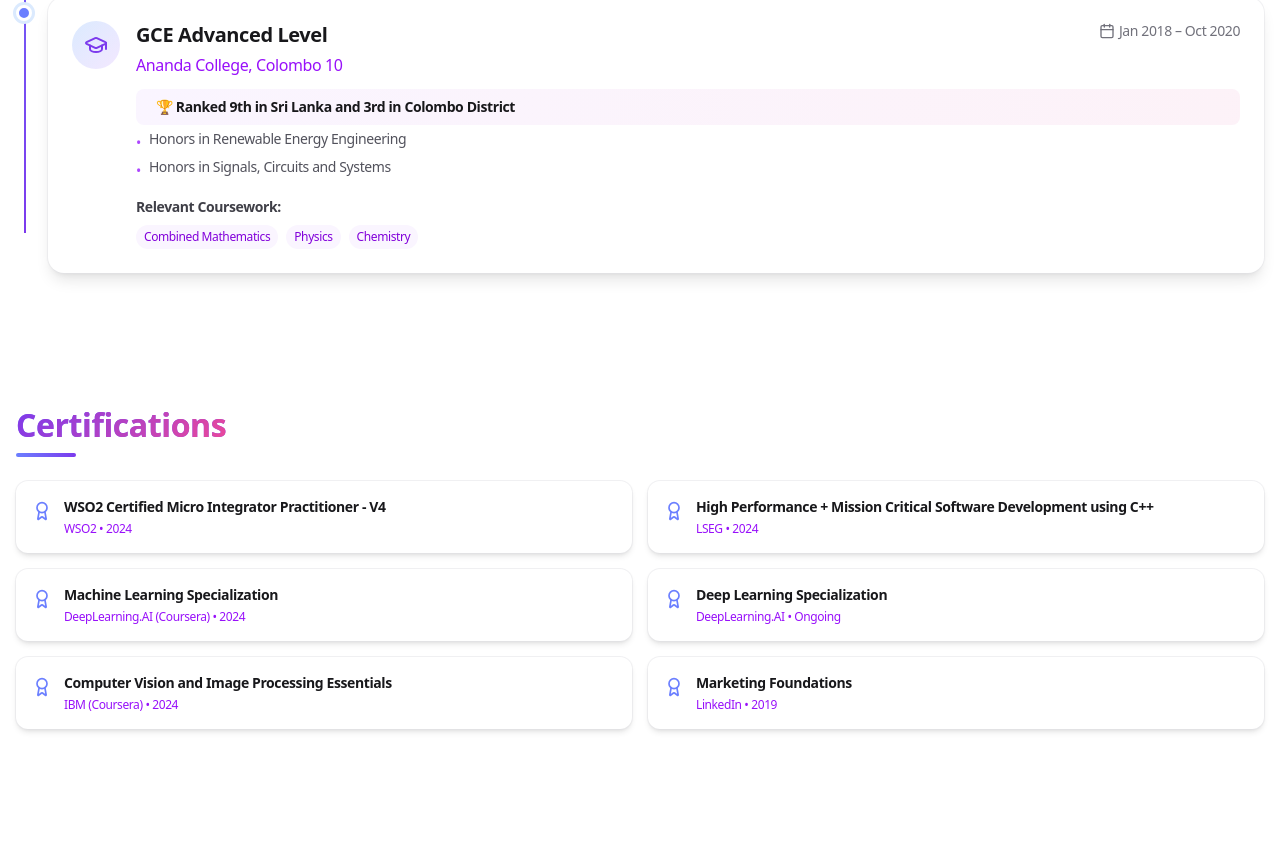
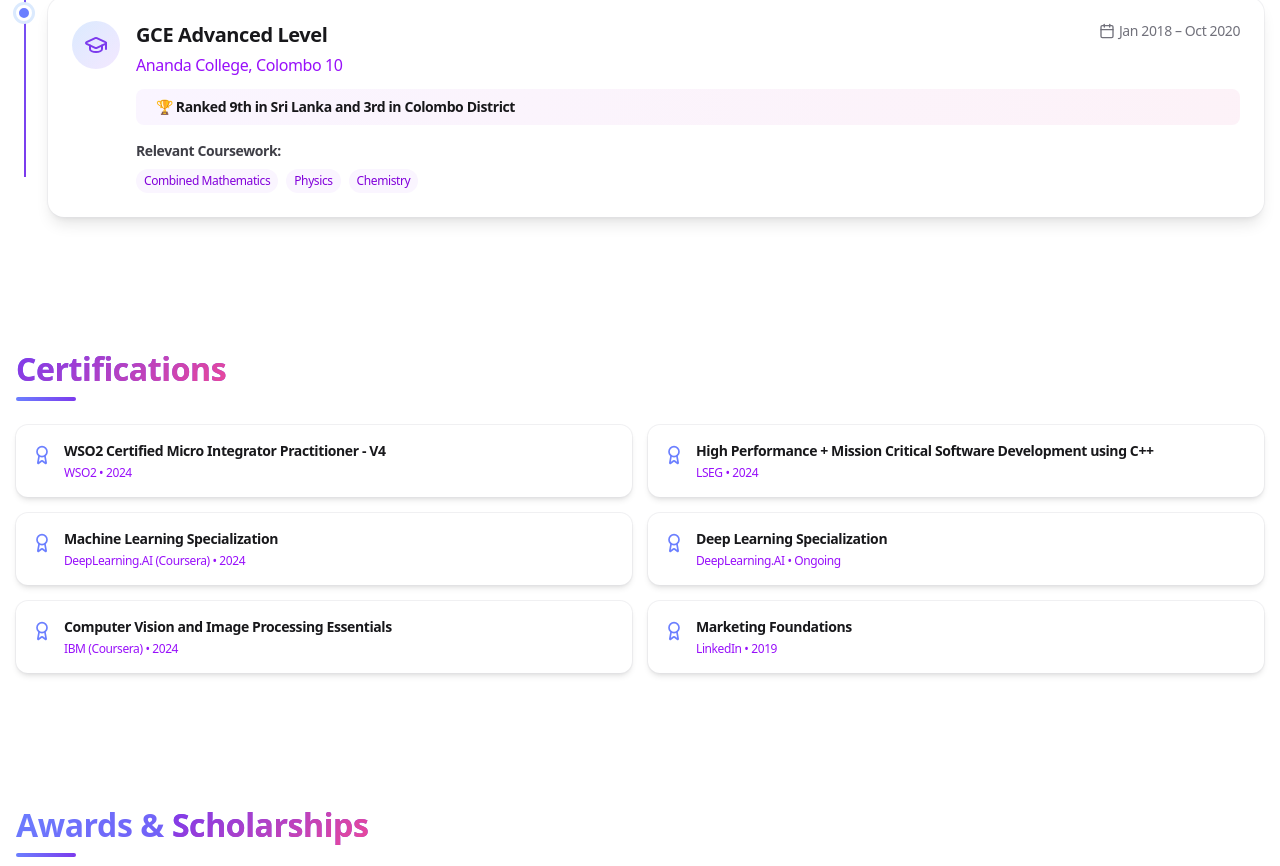
Before and after one commit to damaya0/Portfolio, a Next.js app: page / in a window 1280 px wide. Shown: the part 2793-3659 px from the top of the page. Built offline with nearby package versions, Linux system fonts and the light colour scheme.

Commit message:
final modification to education section

```diff
--- a/app/data.ts
+++ b/app/data.ts
@@ -106,8 +106,6 @@ export const EDUCATION: Education[] = [
     duration: 'Jan 2018 – Oct 2020',
     achievements: [
       '🏆 Ranked 9th in Sri Lanka and 3rd in Colombo District',
-      'Honors in Renewable Energy Engineering',
-      'Honors in Signals, Circuits and Systems',
     ],
     coursework: ['Combined Mathematics', 'Physics', 'Chemistry'],
     id: 'edu2',
```
